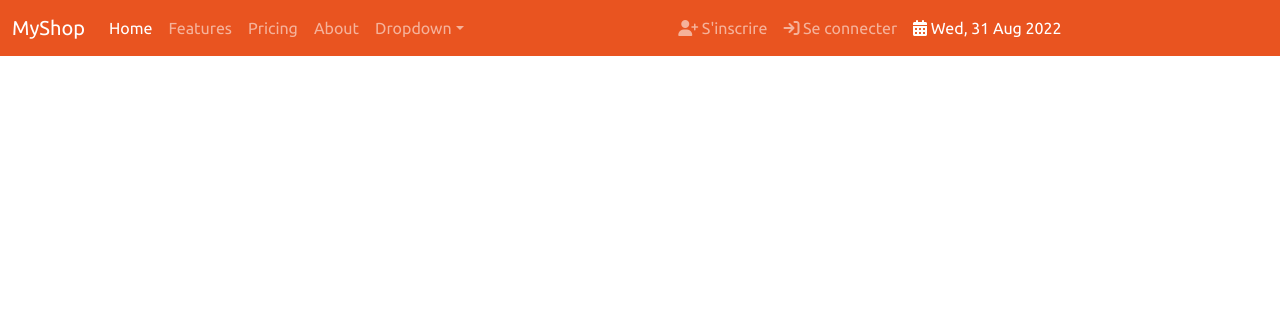
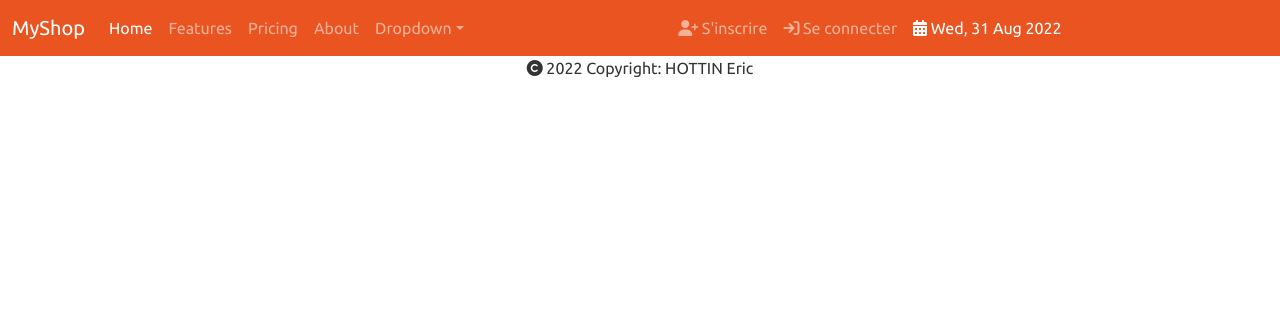
Before and after one commit to EHNWeb/projet3-myshop-hottin, a Symfony app: template templates/base.html.twig in a window 1280 px wide. Shown: the top 316 px of the page. Run offline with Twig, Linux system fonts and the light colour scheme; the template is opened without the code that fills it, so the values that code supplies are empty; some libraries are stand-ins or nearby versions.

Commit message:
Add Copyright

```diff
--- a/templates/base.html.twig
+++ b/templates/base.html.twig
@@ -93,6 +93,10 @@
             {% block body %}{% endblock %}
         </div>
 
+        <!-- Copyright -->
+        <div class="copyright text-center"><p><i class="fa-solid fa-copyright"></i> 2022 Copyright: HOTTIN Eric</p></div=>
+        <!-- Copyright -->
+
 		{# Font Awesomw#}
 		<script src="https://kit.fontawesome.com/032b0d3637.js" crossorigin="anonymous"></script>
 
```
